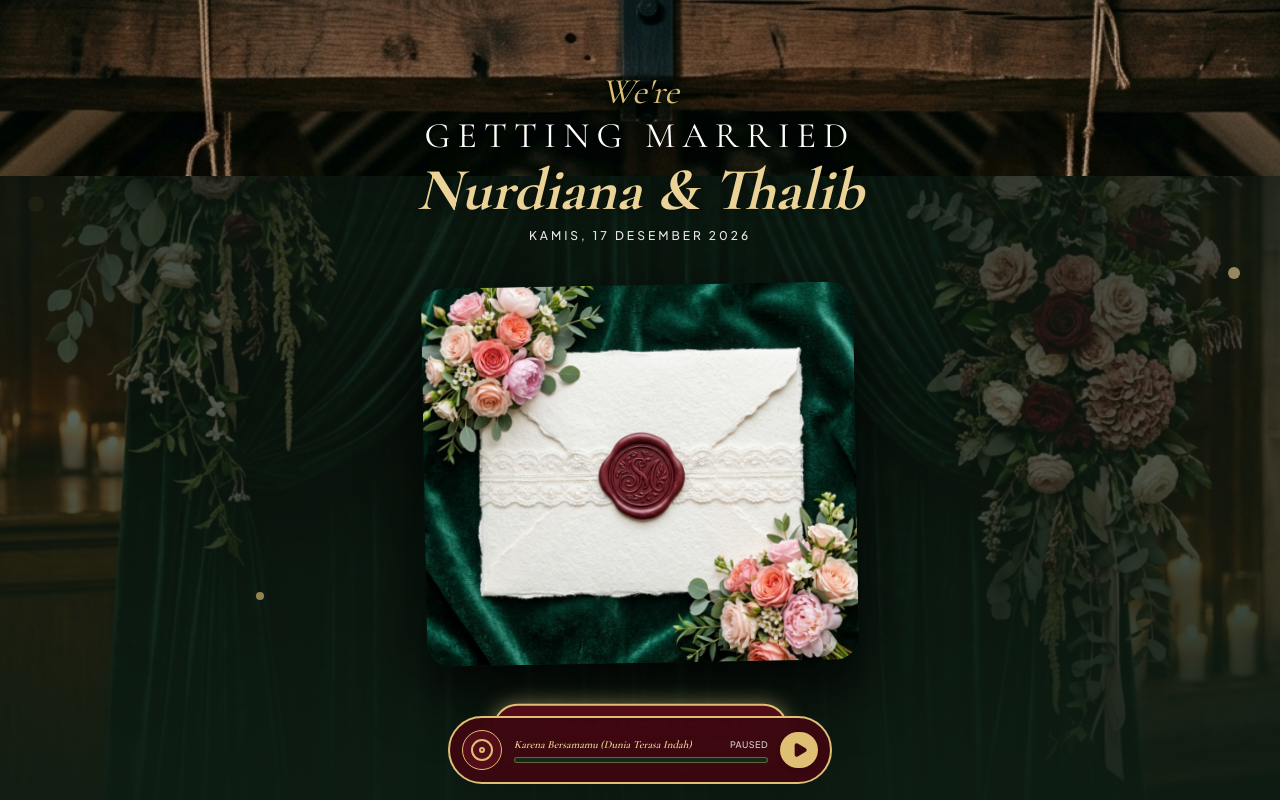
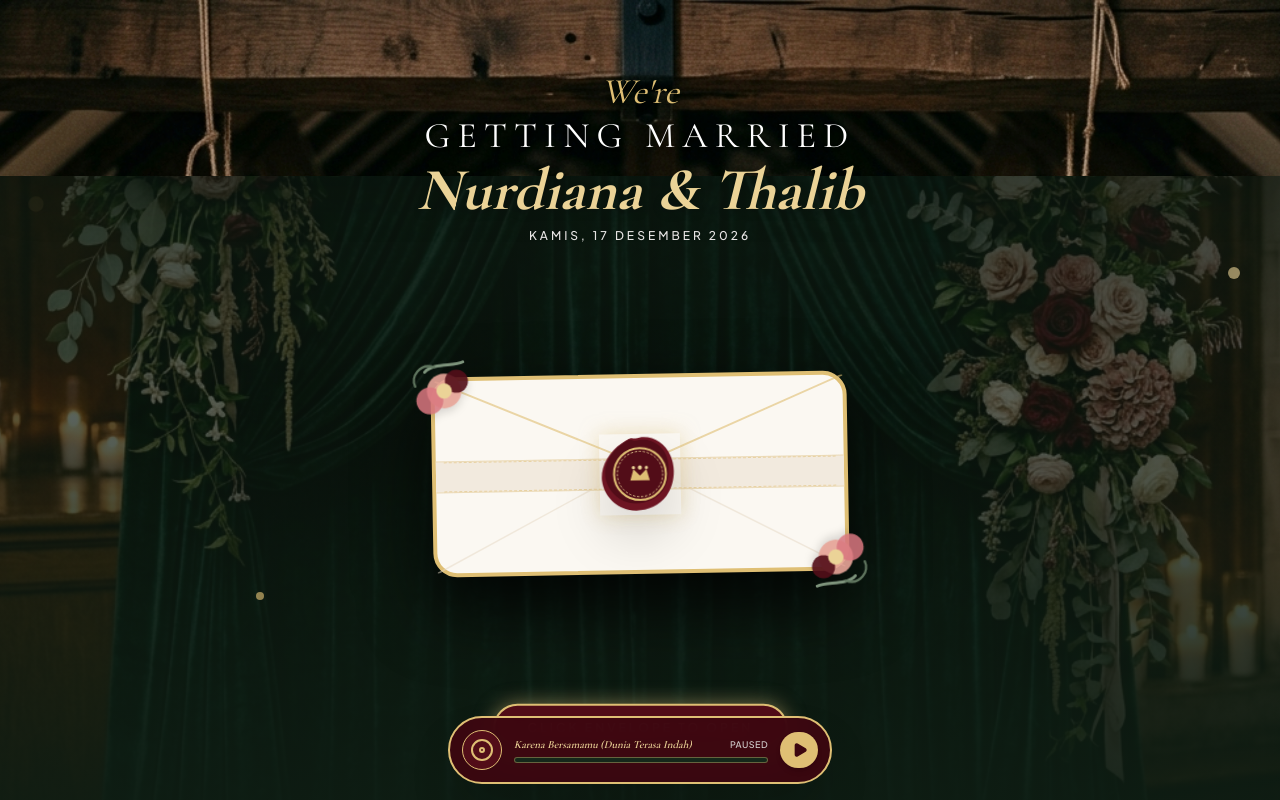
Before and after one commit to ahmadrofiussuud/undangan, a Next.js app: page / in a window 1280 px wide. Built offline with nearby package versions, Linux system fonts and the light colour scheme; no server answers; the database is empty.

Commit message:
Replace rectangular envelope image box with seamless 3D floating envelope container & floral corner clusters

```diff
--- a/components/HeroSection.tsx
+++ b/components/HeroSection.tsx
@@ -2,6 +2,8 @@
 
 import React from "react";
 import Image from "next/image";
+import { VintageWaxSeal } from "./SvgOrnaments";
+import { Sparkles, Heart } from "lucide-react";
 
 interface HeroSectionProps {
   guestName: string;
@@ -70,20 +72,52 @@ export default function HeroSection({
         </p>
       </div>
 
-      {/* Seamless Realistic Envelope Graphic with Floral Corners (Zero Grey Background!) */}
+      {/* Seamless Floating 3D Envelope Container (NO rectangle image box / NO background clash!) */}
       <div
         onClick={onOpenInvitation}
-        className="relative z-20 my-auto w-full max-w-sm sm:max-w-md mx-auto px-2 cursor-pointer group"
+        className="relative z-20 my-auto w-full max-w-sm sm:max-w-md mx-auto px-4 cursor-pointer group"
       >
-        <div className="relative w-full aspect-square sm:aspect-[4/3.5] rounded-3xl overflow-hidden shadow-[0_30px_60px_rgba(0,0,0,0.85)] -rotate-1 group-hover:rotate-0 group-hover:scale-105 transition-all duration-500">
-          <Image
-            src="/seamless_envelope.jpg"
-            alt="Seamless Luxury Wedding Envelope"
-            fill
-            priority
-            sizes="(max-width: 768px) 100vw, 420px"
-            className="object-cover object-center filter drop-shadow-2xl"
-          />
+        <div className="relative w-full p-8 sm:p-10 rounded-3xl bg-[#fbf8f2] border-4 border-[#dfbf74] shadow-[0_30px_70px_rgba(0,0,0,0.85)] -rotate-1 group-hover:rotate-0 group-hover:scale-105 transition-all duration-500 overflow-visible">
+          {/* Top-Left Floral Bouquet Cluster Decoration */}
+          <div className="absolute -top-6 -left-6 w-20 h-20 sm:w-24 sm:h-24 pointer-events-none z-30 filter drop-shadow-lg">
+            <svg viewBox="0 0 100 100" fill="none" className="w-full h-full text-[#dfbf74]">
+              <circle cx="35" cy="35" r="18" fill="#e8a598" opacity="0.9" />
+              <circle cx="20" cy="45" r="14" fill="#d9777f" opacity="0.85" />
+              <circle cx="48" cy="25" r="12" fill="#520d18" opacity="0.9" />
+              <circle cx="35" cy="35" r="8" fill="#ebd397" />
+              <path d="M15 15C25 5 45 10 55 5" stroke="#7e947c" strokeWidth="3" strokeLinecap="round" />
+              <path d="M5 30C0 20 10 5 25 10" stroke="#5f755e" strokeWidth="2.5" strokeLinecap="round" />
+            </svg>
+          </div>
+
+          {/* Bottom-Right Floral Bouquet Cluster Decoration */}
+          <div className="absolute -bottom-6 -right-6 w-20 h-20 sm:w-24 sm:h-24 pointer-events-none z-30 filter drop-shadow-lg rotate-180">
+            <svg viewBox="0 0 100 100" fill="none" className="w-full h-full text-[#dfbf74]">
+              <circle cx="35" cy="35" r="18" fill="#e8a598" opacity="0.9" />
+              <circle cx="20" cy="45" r="14" fill="#d9777f" opacity="0.85" />
+              <circle cx="48" cy="25" r="12" fill="#520d18" opacity="0.9" />
+              <circle cx="35" cy="35" r="8" fill="#ebd397" />
+              <path d="M15 15C25 5 45 10 55 5" stroke="#7e947c" strokeWidth="3" strokeLinecap="round" />
+              <path d="M5 30C0 20 10 5 25 10" stroke="#5f755e" strokeWidth="2.5" strokeLinecap="round" />
+            </svg>
+          </div>
+
+          {/* Envelope Flap Fold V-Lines */}
+          <svg className="absolute inset-0 w-full h-full pointer-events-none" viewBox="0 0 100 100" preserveAspectRatio="none">
+            <path d="M0 0 L50 45 L100 0" stroke="#dfbf74" strokeWidth="0.8" fill="none" opacity="0.6" />
+            <path d="M0 100 L45 50" stroke="#e6d7c3" strokeWidth="0.6" fill="none" opacity="0.5" />
+            <path d="M100 100 L55 50" stroke="#e6d7c3" strokeWidth="0.6" fill="none" opacity="0.5" />
+          </svg>
+
+          {/* Delicate White Lace Ribbon across envelope center */}
+          <div className="absolute top-1/2 left-0 right-0 -translate-y-1/2 h-8 bg-[#f2e9dc] border-y border-[#dfbf74]/40 flex items-center justify-between px-2 opacity-90 pointer-events-none">
+            <span className="w-full h-full border-t border-b border-dashed border-[#dfbf74]/60" />
+          </div>
+
+          {/* Central Burgundy Wax Seal Stamp Button */}
+          <div className="relative z-20 flex justify-center my-4">
+            <VintageWaxSeal className="w-16 h-16 sm:w-20 sm:h-20" />
+          </div>
         </div>
       </div>
 
```
